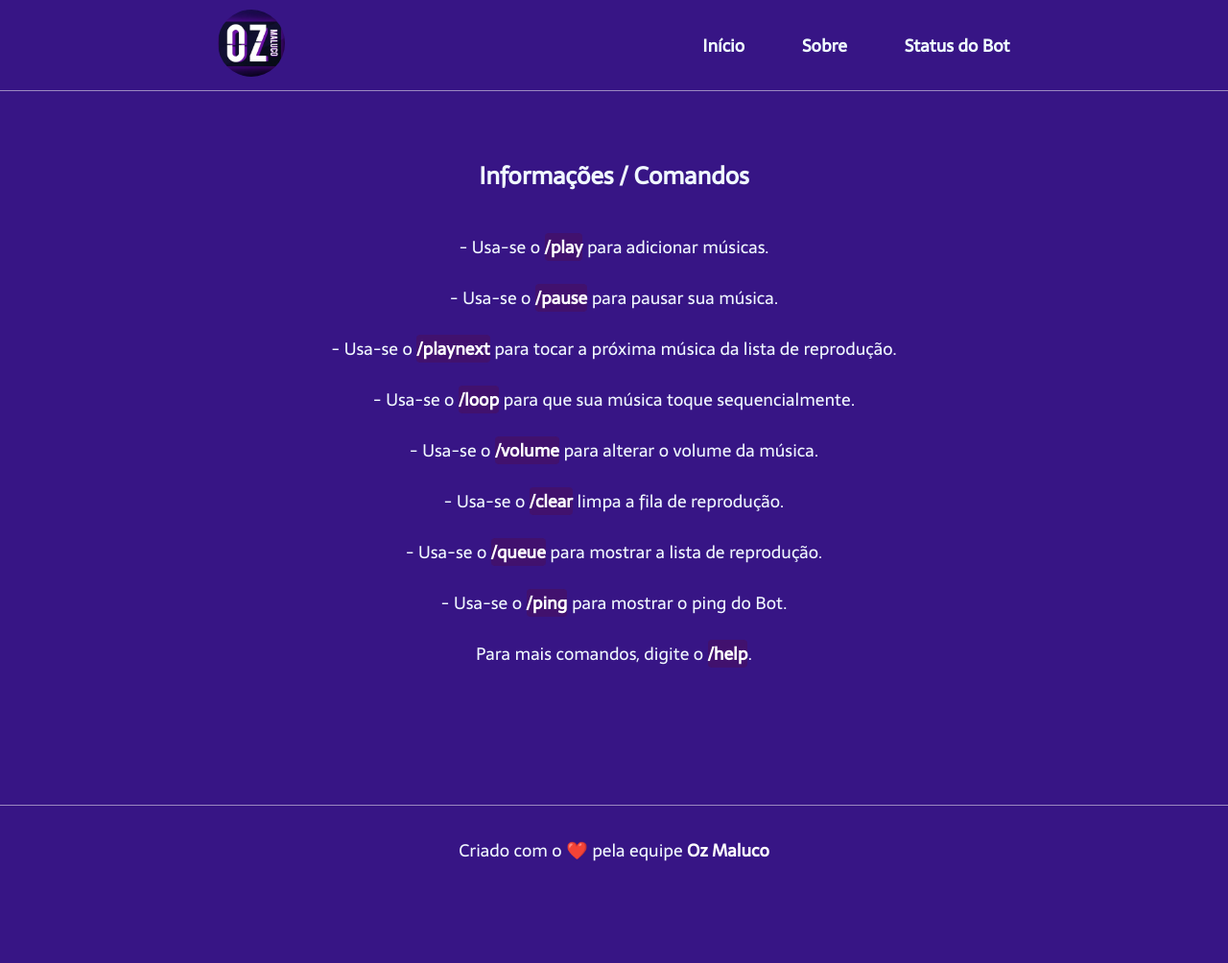
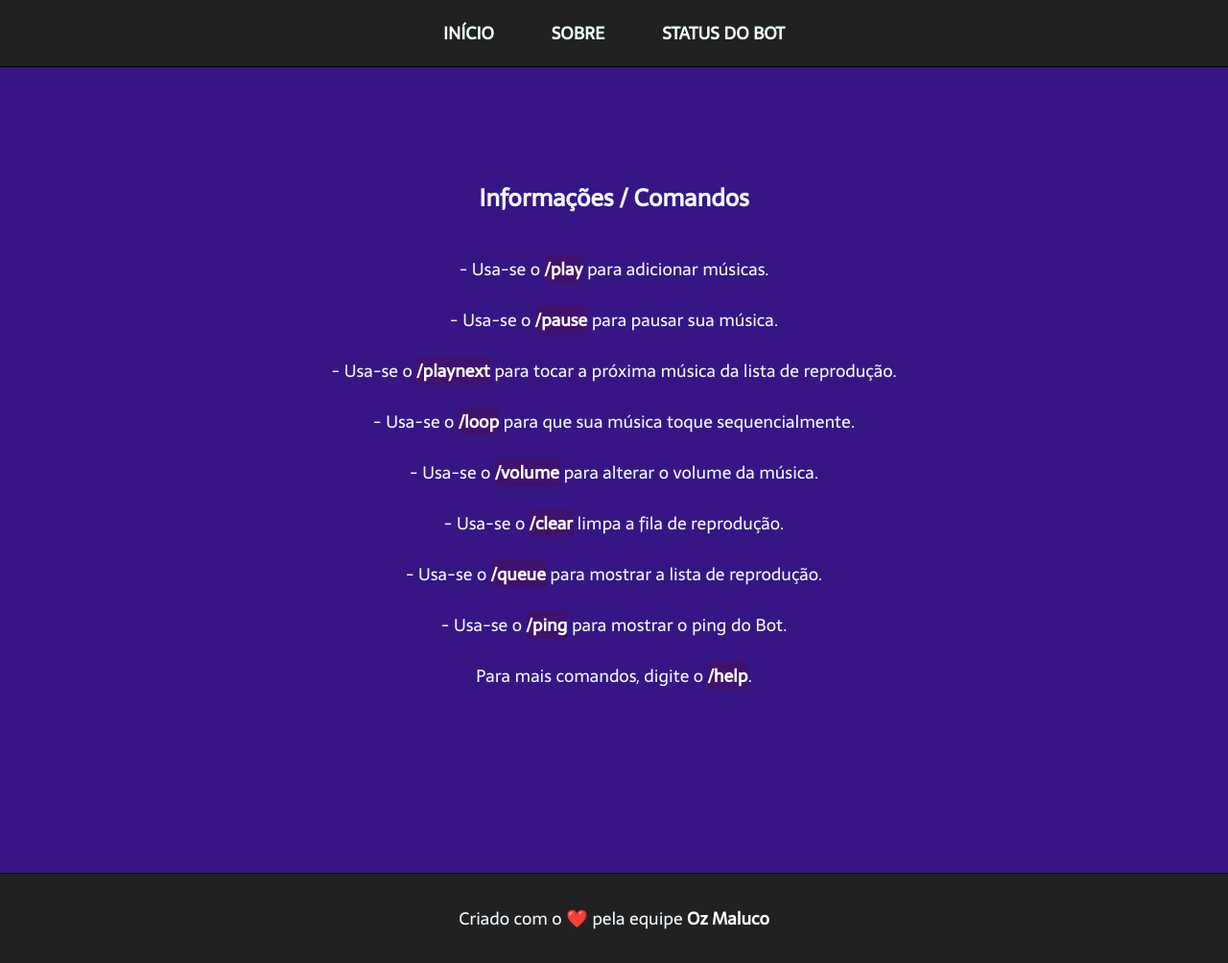
Before and after one commit to gabrielovski/oz-bot, a plain HTML site: page comandos.html in a window 1280 px wide. Shown: the whole page at 96% size. Before the commit the page ends 933 px from the top, so only its background shows below. Drawn offline with Linux system fonts and the light colour scheme.

Commit message:
mudanças totais

```diff
--- a/comandos.html
+++ b/comandos.html
@@ -6,15 +6,13 @@
     <meta http-equiv="X-UA-Compatible" content="IE=edge">
     <meta name="viewport" content="width=device-width, initial-scale=1.0">
     <title>Oz Bot - Informações</title>
-    <link rel="stylesheet" href="estilos/style-i.css" type="text/css">
+    <link rel="stylesheet" href="estilos/style-comandos.css" type="text/css">
     <link rel="shortcut icon" href="imagens/faviconOz.ico" type="image/x-icon">
     <link rel="stylesheet" media="screen and (max-width: 768px)" href="estilos-mobile/mobile-info.css" type="text/css">
 </head>
 
 <body>
     <header class="cabeca">
-        <a href="index.html" class="link-img"><img class="logo1" src="imagens/Oz Maluco 20220925_105158.jpg"
-                alt="imagem do OzBot"></a>
         <nav class="menu">
             <a class="ctp-m" href="index.html"><strong>Início</strong></a>
             <a class="ctp-m" href="sobre.html"><strong>Sobre</strong></a>
--- a/estilos/style-i.css
+++ b/estilos/style-comandos.css
@@ -20,16 +20,14 @@ body {
     align-items: center;
     justify-content: space-around;
     padding: 10px;
-}
-
-.link-img, .logo1 {
-    width: 70px;
-    border-radius: 50px;
+    background-color: #212121;
+    text-transform: uppercase;
 }
 
 .menu {
     display: flex;
-    gap: 60px;
+    padding: 10px;
+    gap: 60px
 }
 
 .ctp-m {
@@ -45,7 +43,7 @@ body {
 }
 
 .corpo {
-    border-top: 0.4px solid rgba(255, 251, 251, 0.5);
+    border-top: 0.4px solid black;
     margin-bottom: 48px;
     padding: 110px;
     padding-bottom: 95px;
@@ -53,6 +51,7 @@ body {
 }
 
 .s1 {
+    padding: 48px;
     display: flex;
     flex-direction: column;
     align-items: center;
@@ -77,8 +76,9 @@ p {
 }
 
 .Pe {
+    background-color: #212121;
     padding: 32px;
-    border-top: 0.4px solid rgba(255, 251, 251, 0.5);
+    border-top: 0.4px solid rgba(0, 0, 0, 0.5);
     display: flex;
     align-items: center;
     justify-content: center;
--- a/estilos/style.css
+++ b/estilos/style.css
@@ -167,8 +167,9 @@ p {
 }
 
 .Pe {
+    background-color: #212121;
     padding: 32px;
-    border-top: 0.4px solid rgba(255, 251, 251, 0.5);
+    border-top: 0.4px solid rgba(0, 0, 0, 0.5);
     display: flex;
     align-items: center;
     justify-content: center;
```
Also changed, not shown: sobre.html (+1 -1 lines), estilos/style-sobre.css (renamed from estilos/style-s.css).
